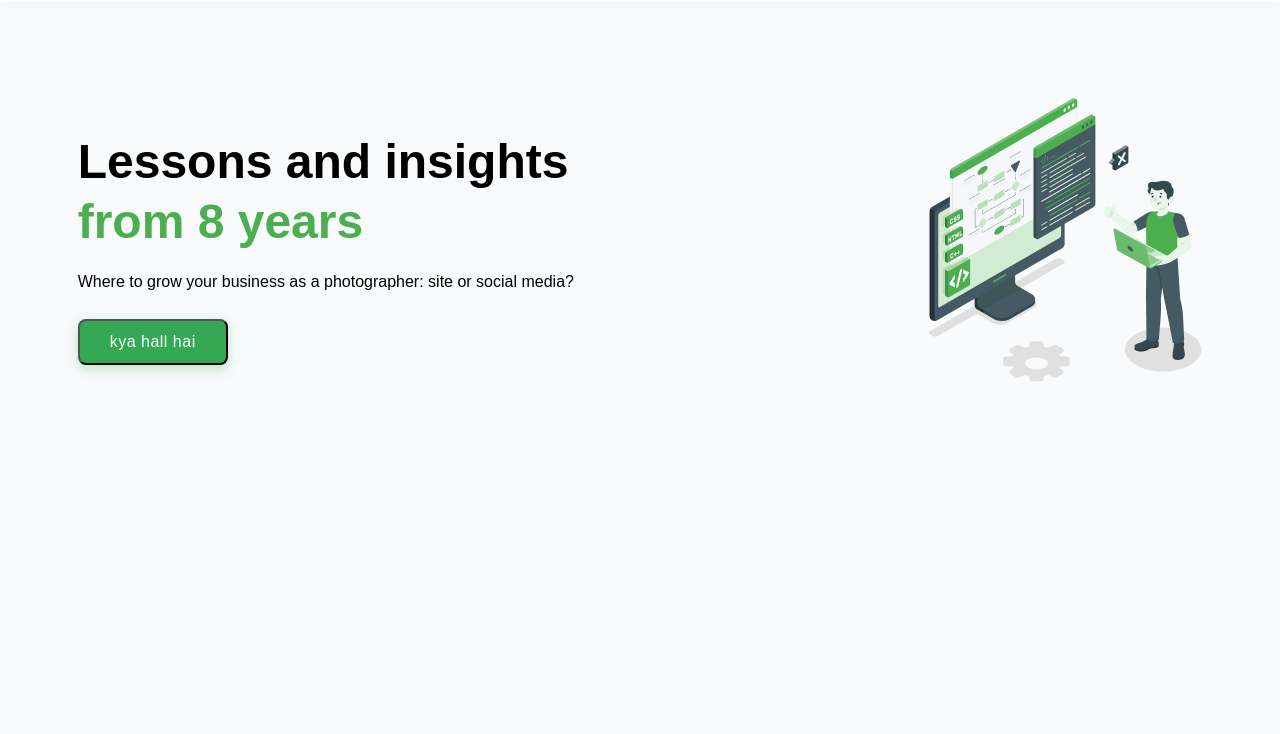
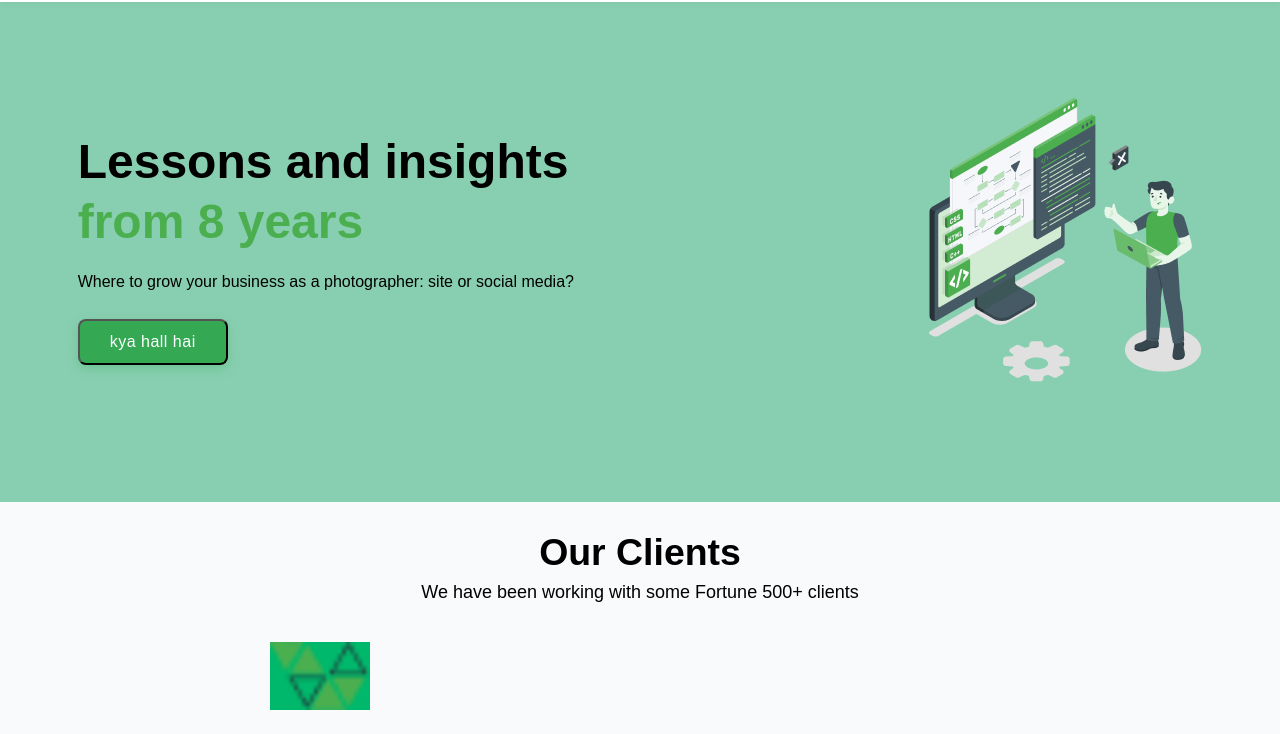
Before and after one commit to abdul-rafaycodeder/ekathon, a plain HTML site: page index.html in a window 1280 px wide. Shown: the part 66-800 px from the top of the page. Drawn offline with Linux system fonts and the light colour scheme.

Commit message:
section1-starts

```diff
--- a/index.html
+++ b/index.html
@@ -1,5 +1,6 @@
 <!DOCTYPE html>
 <html lang="en">
+
 <head>
   <meta charset="UTF-8" />
   <meta name="viewport" content="width=device-width, initial-scale=1.0" />
@@ -7,6 +8,7 @@
   <link rel="stylesheet" href="style.css" />
   <link rel="stylesheet" href="https://cdnjs.cloudflare.com/ajax/libs/font-awesome/6.5.0/css/all.min.css">
 </head>
+
 <body>
 
   <!-- ===== HEADER ===== -->
@@ -51,8 +53,22 @@
     </div>
   </div>
 
+  <div id="section1">
+    <h3>Our Clients</h3>
+    <p class="p">We have been working with some Fortune 500+ clients</p>
+<div class="icons">
+  <img src="./Icon.png" alt="">
+  <img src="./Icon.png" alt="">
+  <img src="./Icon.png" alt="">
+  <img src="./Icon.png" alt="">
+  <img src="./Icon.png" alt="">
+  <img src="./Icon.png" alt="">
+  <img src="./Icon.png" alt="">
+</div>
+  </div>
 
 
 
 </body>
+
 </html>
--- a/style.css
+++ b/style.css
@@ -93,7 +93,7 @@ body {
 }
 
 #hero{
-    /* background-color: #00b86b; */
+    background-color: #88cfb1;
     height: 500px;
     display: flex;
     justify-content: space-around;
@@ -116,6 +116,41 @@ h1{
 p{
     font-size: 1em;
 }
+
+#section1{
+    /* background-color: #00b86b; */
+    width: 800px;
+    height: 80px;
+    /* display: flex; */
+    align-items: center;
+    justify-content: space-around;
+    margin: 10px auto;
+    text-align: center;
+    line-height: 40px;
+    font-size: xx-large;
+    padding-top: 20px;
+}
+
+.p{
+font-size: large;
+}
+
+.icons>img{
+    width: 100px;
+
+    margin: 30px;
+    background-color: #00b86b;
+    display: flex;
+    align-items: center;
+    justify-content: space-around;
+    /* height: 20px   ; */
+}
+
+.icons{
+    gap: 50px;
+}
+
+
 
 /* ===== BUTTON STYLE ===== */
 .btn {
```
Lines whose indentation alone changed are shown as unchanged.
